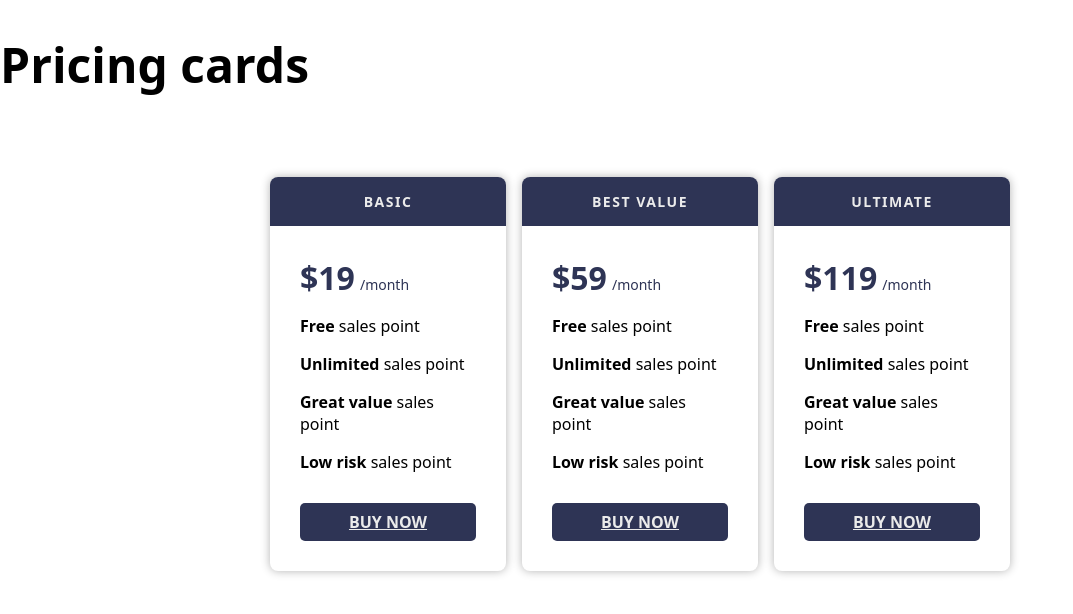
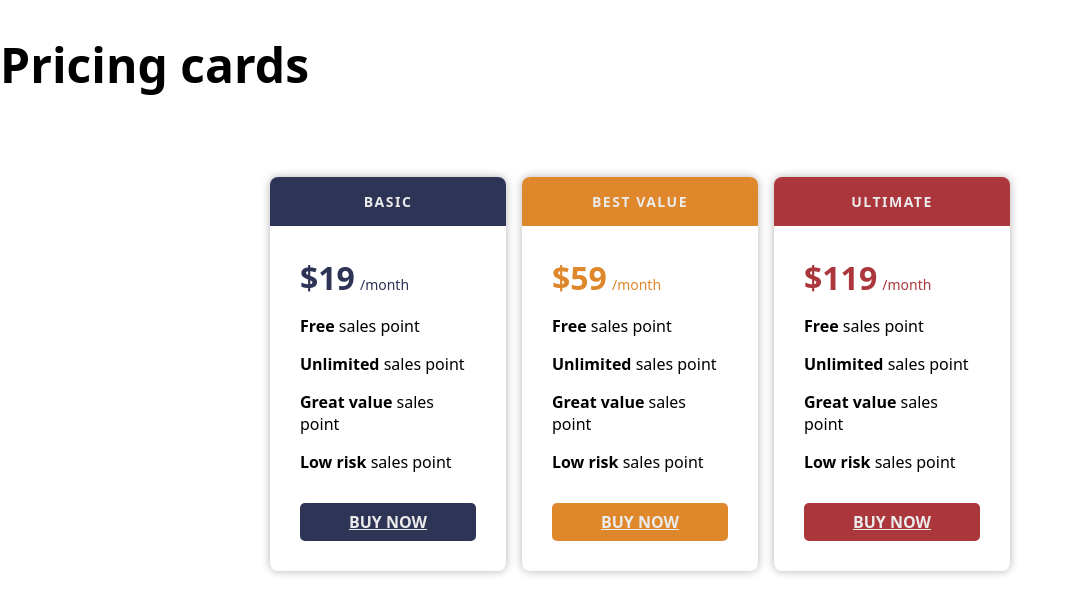
Before and after one commit to niklonberg/Mini-Projects, a plain HTML site: page price-cards/index.html in a window 1280 px wide. Shown: the whole page, without its empty margins (0-1073 px from the left). Drawn offline with Linux system fonts and the light colour scheme.

Commit message:
set up primary color overriding

```diff
--- a/price-cards/index.html
+++ b/price-cards/index.html
@@ -22,7 +22,7 @@
               <a class="card__buy-link" href="#">Buy now</a>
             </div>
           </div>
-          <div class="card">
+          <div class="card card-best-value">
             <h3 class="card__title">Best value</h3>
             <div class="card__content">
               <p class="card__price">$59<span>/month</span></p>
@@ -33,7 +33,7 @@
               <a class="card__buy-link" href="#">Buy now</a>
             </div>
           </div>
-          <div class="card">
+          <div class="card card-ultimate">
             <h3 class="card__title">Ultimate</h3>
             <div class="card__content">
               <p class="card__price">$119<span>/month</span></p>
--- a/price-cards/price-cards.css
+++ b/price-cards/price-cards.css
@@ -60,9 +60,19 @@
     font-weight: bold;
   }
 
+  .card-best-value {
+    --primary-clr: rgb(222, 135, 43);
+  }
+
+  .card-ultimate {
+    --primary-clr: rgb(171, 55, 61);
+  }
+
   @media (max-width: 600px) {
     #price-cards {
       grid-auto-flow: row;
+      gap: 32px;
+      text-align: center;
     }
   }
 }
```
